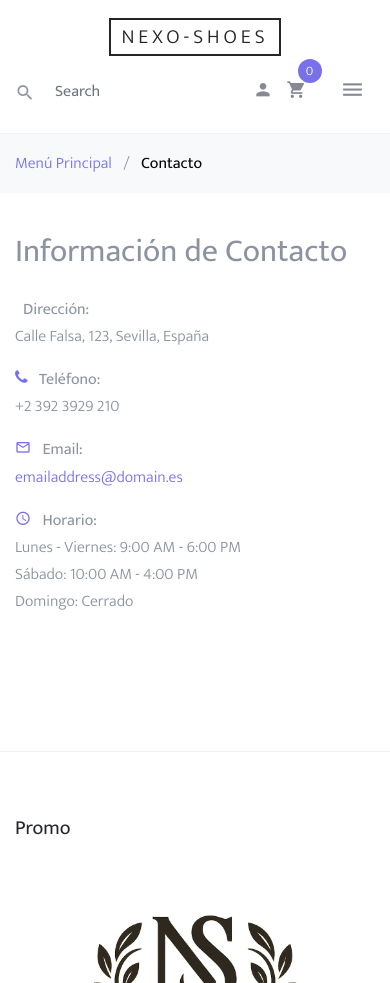
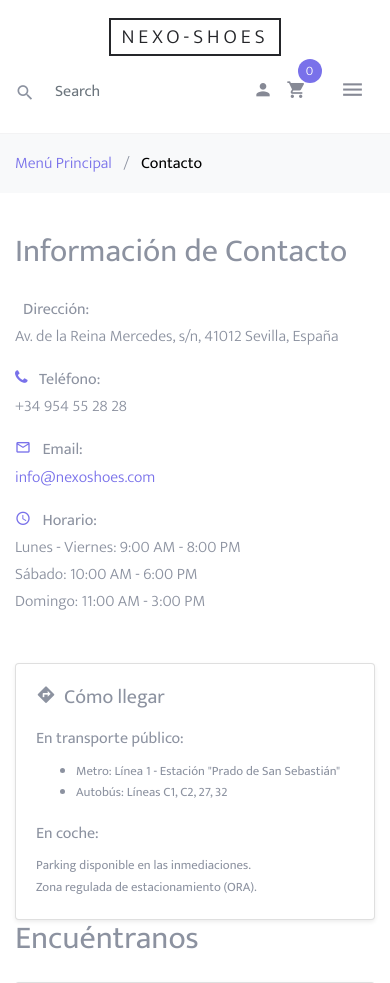
Before and after one commit to PGPI-2-14/grupo2.14-calzados-web, a Django app: page /contact/ in a window 390 px wide. Shown: the top 983 px of the page. Run offline with Django 3.2, Linux system fonts and the light colour scheme; some libraries are stand-ins or nearby versions; some web fonts are replaced; grey boxes are pictures that could not be loaded.

Commit message:
Map in the contact

```diff
--- a/shop/templates/shop/contact.html
+++ b/shop/templates/shop/contact.html
@@ -22,28 +22,101 @@
           <li class="mb-3">
             <span class="icon-map_marker text-primary mr-2"></span>
             <strong>Dirección:</strong><br>
-            Calle Falsa, 123, Sevilla, España
+            Av. de la Reina Mercedes, s/n, 41012 Sevilla, España
           </li>
           <li class="mb-3">
             <span class="icon-phone text-primary mr-2"></span>
             <strong>Teléfono:</strong><br>
-            +2 392 3929 210
+            +34 954 55 28 28
           </li>
           <li class="mb-3">
             <span class="icon-mail_outline text-primary mr-2"></span>
             <strong>Email:</strong><br>
-            <a href="mailto:info@calzados.com">emailaddress@domain.es</a>
+            <a href="mailto:info@nexoshoes.com">info@nexoshoes.com</a>
           </li>
           <li class="mb-3">
             <span class="icon-schedule text-primary mr-2"></span>
             <strong>Horario:</strong><br>
-            Lunes - Viernes: 9:00 AM - 6:00 PM<br>
-            Sábado: 10:00 AM - 4:00 PM<br>
-            Domingo: Cerrado
+            Lunes - Viernes: 9:00 AM - 8:00 PM<br>
+            Sábado: 10:00 AM - 6:00 PM<br>
+            Domingo: 11:00 AM - 3:00 PM
           </li>
         </ul>
+
+        <div class="card shadow-sm">
+          <div class="card-body">
+            <h5 class="card-title mb-3">
+              <span class="icon-directions mr-2"></span>Cómo llegar
+            </h5>
+            <p class="mb-2"><strong>En transporte público:</strong></p>
+            <ul class="small mb-3">
+              <li>Metro: Línea 1 - Estación "Prado de San Sebastián"</li>
+              <li>Autobús: Líneas C1, C2, 27, 32</li>
+            </ul>
+            <p class="mb-2"><strong>En coche:</strong></p>
+            <p class="small mb-0">
+              Parking disponible en las inmediaciones.<br>
+              Zona regulada de estacionamiento (ORA).
+            </p>
+          </div>
+        </div>
+      </div>
+
+      <div class="col-md-6">
+        <h2 class="mb-4">Encuéntranos</h2>
+
+        <!-- Google Maps Embed -->
+        <div class="card shadow-sm mb-4">
+          <div class="card-body p-0">
+            <div style="position: relative; padding-bottom: 75%; height: 0; overflow: hidden;">
+              <iframe
+                src="https://www.google.com/maps/embed?pb=!1m18!1m12!1m3!1d3170.5425982825446!2d-5.9900848!3d37.3633539!2m3!1f0!2f0!3f0!3m2!1i1024!2i768!4f13.1!3m3!1m2!1s0xd126dd4db75889b%3A0x7b5b6e9e2a5f9d1a!2sAv.%20de%20la%20Reina%20Mercedes%2C%2041012%20Sevilla!5e0!3m2!1ses!2ses!4v1234567890123!5m2!1ses!2ses"
+                width="100%"
+                height="100%"
+                style="border:0; position: absolute; top: 0; left: 0;"
+                allowfullscreen=""
+                loading="lazy"
+                referrerpolicy="no-referrer-when-downgrade">
+              </iframe>
+            </div>
+          </div>
+          <div class="card-footer bg-light text-center">
+            <a href="https://www.google.com/maps/dir//Av.+de+la+Reina+Mercedes,+41012+Sevilla"
+               target="_blank"
+               class="btn btn-sm btn-primary">
+              <span class="icon-directions mr-1"></span>
+              Obtener direcciones
+            </a>
+          </div>
+        </div>
+
+        <div class="alert alert-info">
+          <span class="icon-info_outline mr-2"></span>
+          <strong>¿Necesitas ayuda?</strong><br>
+          Nuestro equipo está disponible para atenderte durante nuestro horario comercial.
+          También puedes contactarnos por teléfono o email en cualquier momento.
+        </div>
       </div>
     </div>
   </div>
 </div>
+
+<style>
+/* Responsive map container */
+@media (max-width: 768px) {
+  .card-body .position-relative {
+    padding-bottom: 100% !important;
+  }
+}
+
+/* Improve card hover effects */
+.card {
+  transition: transform 0.2s;
+}
+
+.card:hover {
+  transform: translateY(-2px);
+}
+</style>
+
 {% endblock %}
```
